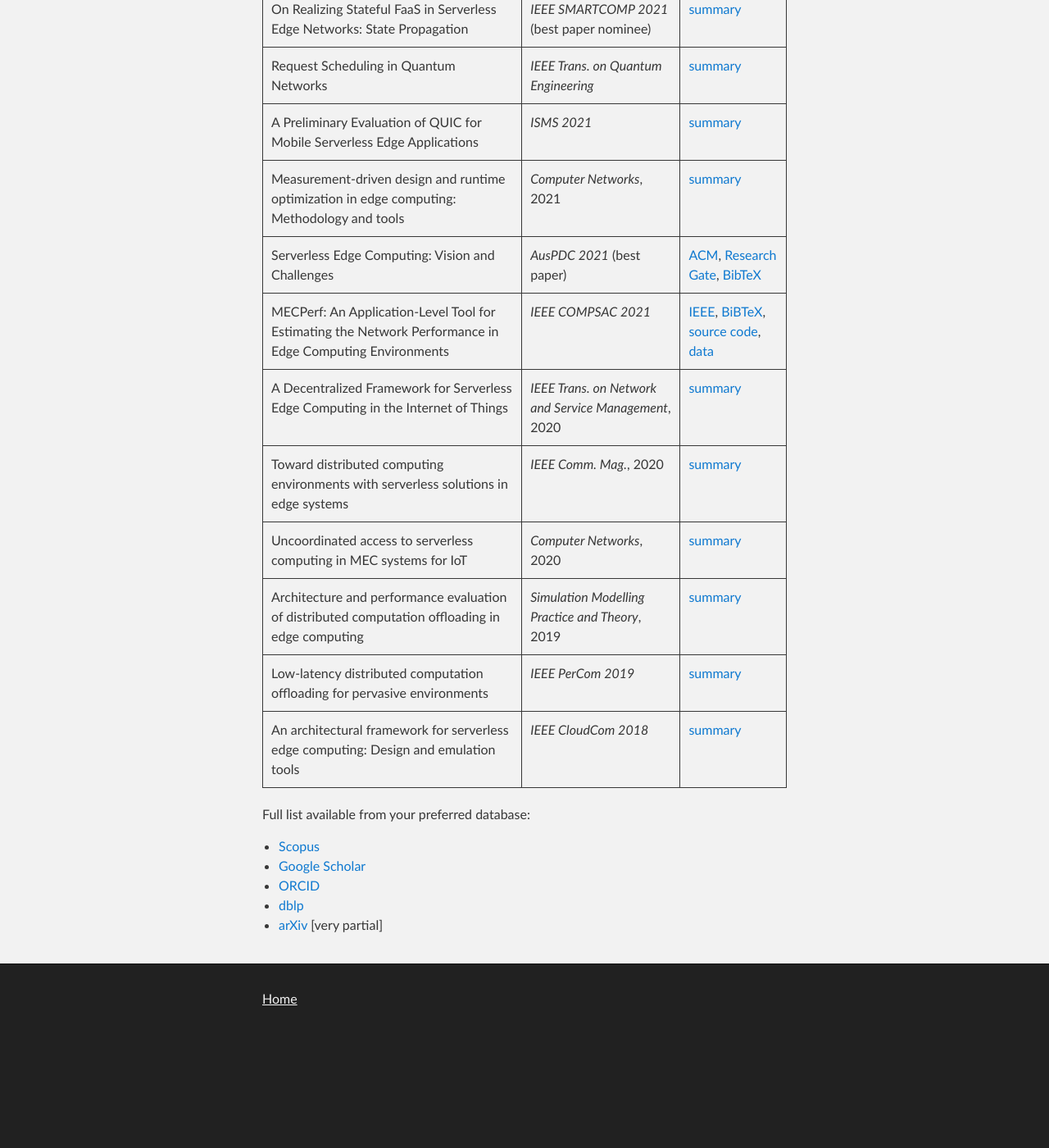
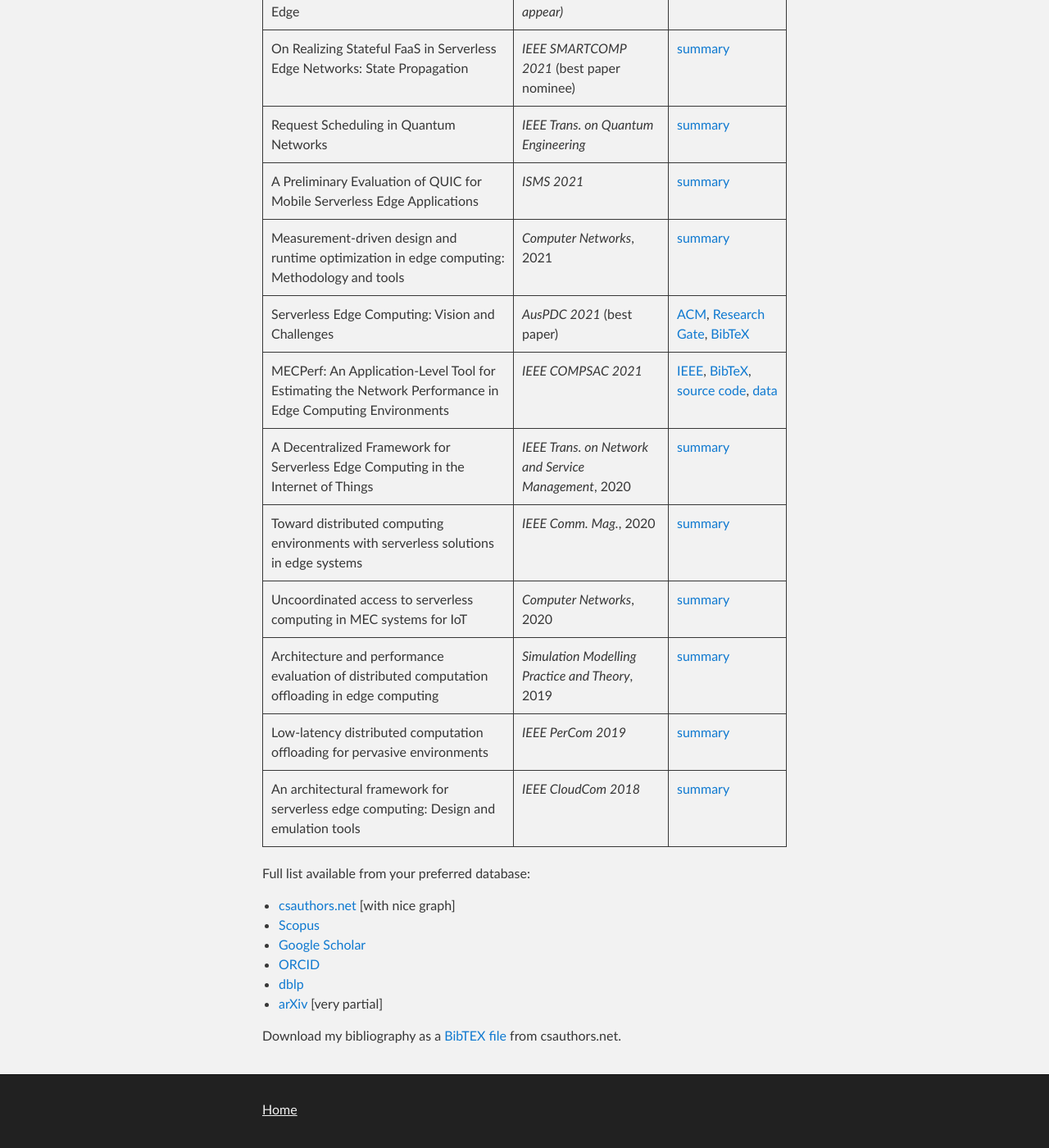
Before and after one commit to ccicconetti/ccicconetti.github.io, a Jekyll site: the page built from publications.md, in a window 1280 px wide and 1400 px high, scrolled down 746 px. Shown: the whole window at 82% size. Built offline with Jekyll 4.4.1, drawn with Linux system fonts in a browser that asks for light colours; before the commit the page ends 2011 px from its top, so only the background shows below that; some of the changed text lies outside the part shown.

Commit message:
Add csauthors.net links and a few DOIs/bibs

```diff
--- /dev/null
+++ b/bib/smartcomp2021.bib
@@ -0,0 +1 @@
+@INPROCEEDINGS{9556268,  author={Cicconetti, Claudio and Conti, Marco and Passarella, Andrea},  booktitle={2021 IEEE International Conference on Smart Computing (SMARTCOMP)},   title={On Realizing Stateful FaaS in Serverless Edge Networks: State Propagation},   year={2021},  volume={},  number={},  pages={89-96},  doi={10.1109/SMARTCOMP52413.2021.00033}}
--- /dev/null
+++ b/bib/smartcomp2022resource.bib
@@ -0,0 +1 @@
+@INPROCEEDINGS{9821091,  author={Cicconetti, Claudio and Conti, Marco and Passarella, Andrea},  booktitle={2022 IEEE International Conference on Smart Computing (SMARTCOMP)},   title={Resource Allocation in Quantum Networks for Distributed Quantum Computing},   year={2022},  volume={},  number={},  pages={124-132},  doi={10.1109/SMARTCOMP55677.2022.00032}}
--- /dev/null
+++ b/bib/smartcomp2022stateless.bib
@@ -0,0 +1 @@
+@INPROCEEDINGS{9820750,  author={Puliafito, Carlo and Cicconetti, Claudio and Conti, Marco and Mingozzi, Enzo and Passarella, Andrea},  booktitle={2022 IEEE International Conference on Smart Computing (SMARTCOMP)},   title={Stateless or Stateful FaaS? I'll Take Both!},   year={2022},  volume={},  number={},  pages={62-69},  doi={10.1109/SMARTCOMP55677.2022.00024}}
--- a/publications.md
+++ b/publications.md
@@ -9,8 +9,8 @@ Recent works:
 | ----- | ----- | ----- |
 | Quality of Service in Quantum Networks | _IEEE Network (to appear)_ | [arXiv](https://arxiv.org/abs/2204.09538) |
 | FaaS Execution Models for Edge Applications | _Submitted_ | [arXiv](https://arxiv.org/abs/2111.06595) |
-| Stateless or stateful FaaS? I'll take both! | _IEEE SMARTCOMP 2022_ | [arXiv](https://arxiv.org/abs/2203.06385) [zenodo](https://doi.org/10.5281/zenodo.6839547) |
-| Resource Allocation in Quantum Networks for Distributed Quantum Computing | _IEEE SMARTCOMP 2022_ | [arXiv](https://arxiv.org/abs/2203.05844) |
+| Stateless or stateful FaaS? I'll take both! | _IEEE SMARTCOMP 2022_ | [arXiv](https://arxiv.org/abs/2203.06385), [zenodo](https://doi.org/10.5281/zenodo.6839547), [IEEEXplore](https://ieeexplore.ieee.org/document/9820750), [BibTeX](bib/smartcomp2022stateless.bib) |
+| Resource Allocation in Quantum Networks for Distributed Quantum Computing | _IEEE SMARTCOMP 2022_ | [arXiv](https://arxiv.org/abs/2203.05844), [IEEEXplore](https://ieeexplore.ieee.org/document/9821091), [BibTeX](bib/smartcomp2022resource.bib) |
 | In-Network Computing with FaaS at the Edge | _IEEE Computer (to appear)_ | |
 | Stateful Function-as-a-Service at the Edge | _IEEE Computer (to appear)_ | [arXiv](https://arxiv.org/abs/2109.15040) |
 | On Realizing Stateful FaaS in Serverless Edge Networks: State Propagation | _IEEE SMARTCOMP 2021_ (best paper nominee) | [summary](statefulfaas.md) |
@@ -18,7 +18,7 @@ Recent works:
 | A Preliminary Evaluation of QUIC for Mobile Serverless Edge Applications | _ISMS 2021_ | [summary](isms2021.md) |
 | Measurement-driven design and runtime optimization in edge computing: Methodology and tools | _Computer Networks_, 2021 | [summary](mecperf.md) |
 | Serverless Edge Computing: Vision and Challenges | _AusPDC 2021_ (best paper) | [ACM](https://dl.acm.org/doi/10.1145/3437378.3444367), [Research Gate](https://www.researchgate.net/publication/347513802_Serverless_Edge_Computing_Vision_and_Challenges), [BibTeX](bib/auspdc2021.bib) |
-| MECPerf: An Application-Level Tool for Estimating the Network Performance in Edge Computing Environments | _IEEE COMPSAC 2021_ | [IEEE](https://ieeexplore.ieee.org/abstract/document/9202841), [BiBTeX](bib/compsac20.bib), [source code](https://github.com/MECPerf/MECPerf), [data](https://zenodo.org/record/3767097#.X-nWEelKjWc)|
+| MECPerf: An Application-Level Tool for Estimating the Network Performance in Edge Computing Environments | _IEEE COMPSAC 2021_ | [IEEE](https://ieeexplore.ieee.org/abstract/document/9202841), [BibTeX](bib/compsac20.bib), [source code](https://github.com/MECPerf/MECPerf), [data](https://zenodo.org/record/3767097#.X-nWEelKjWc)|
 | A Decentralized Framework for Serverless Edge Computing in the Internet of Things | _IEEE Trans. on Network and Service Management_, 2020 | [summary](cloudcom2018.md) |
 | Toward distributed computing environments with serverless solutions in edge systems | _IEEE Comm. Mag._, 2020 | [summary](serverless-etsi.md) |
 | Uncoordinated access to serverless computing in MEC systems for IoT | _Computer Networks_, 2020 | [summary](uncoord.md) |
@@ -28,8 +28,11 @@ Recent works:
 
 Full list available from your preferred database:
 
+- [csauthors.net](https://www.csauthors.net/claudio-cicconetti/) [with nice graph]
 - [Scopus](https://www.scopus.com/authid/detail.uri?authorId=22033885800)
 - [Google Scholar](https://scholar.google.it/citations?user=sTVmHWUAAAAJ)
 - [ORCID](https://orcid.org/0000-0003-4503-4223)
 - [dblp](https://dblp.org/pers/hd/c/Cicconetti:Claudio)
 - [arXiv](http://arxiv.org/a/cicconetti_c_1) [very partial]
+
+Download my bibliography as a [BibTEX file](https://www.csauthors.net/claudio-cicconetti/claudio-cicconetti.bib) from csauthors.net.
```
Also changed, not shown: bio.md (+1 -1 lines), statefulfaas.md (+2 -1 lines).
